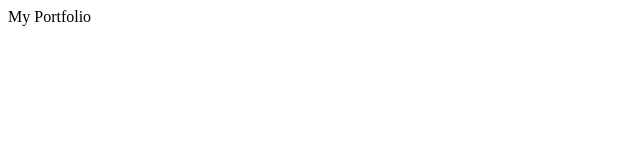
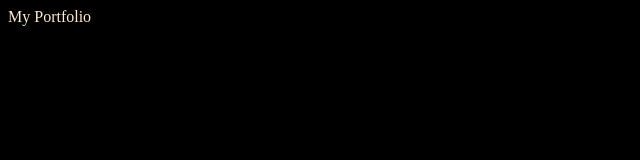
Before and after one commit to Ziedlassoued/My-Portfolio, a plain HTML site: page index.html in a window 1280 px wide. Shown: the whole page, without its empty margins (0-640 px from the left). Drawn offline with Linux system fonts and the light colour scheme.

Commit message:
styles.css

```diff
--- a/index.html
+++ b/index.html
@@ -1,6 +1,7 @@
 <!DOCTYPE html>
 <html lang="en">
   <head>
+    <link rel="stylesheet" href="styles.css" />
     <meta charset="UTF-8" />
     <meta http-equiv="X-UA-Compatible" content="IE=edge" />
     <meta name="viewport" content="width=device-width, initial-scale=1.0" />
--- /dev/null
+++ b/styles.css
@@ -0,0 +1,9 @@
+*,
+*::after,
+*::before {
+  box-sizing: border-box;
+}
+body {
+  background-color: black;
+  color: blanchedalmond;
+}
```
